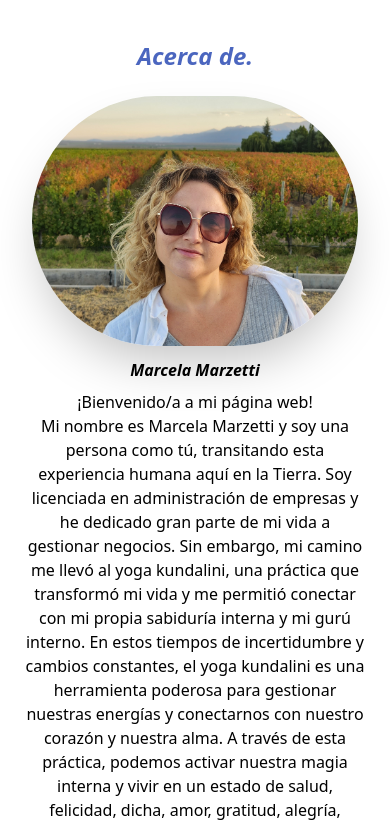
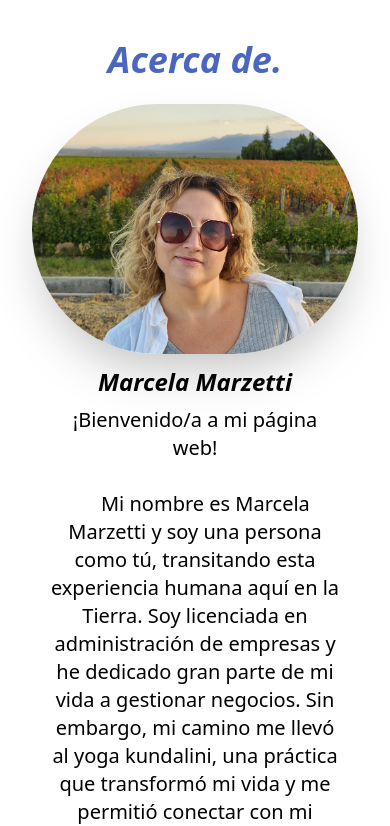
Before and after one commit to ortizfram/Yoga-Membership-videos-page, a Next.js app in the folder membership-page/: page /Acerca in a window 390 px wide. Shown: the top 826 px of the page. Built offline with nearby package versions, Linux system fonts and the light colour scheme.

Commit message:
fixing about responsiveness

```diff
--- a/membership-page/pages/Acerca.jsx
+++ b/membership-page/pages/Acerca.jsx
@@ -6,7 +6,7 @@ const Acerca = () => {
     // container
     <div id="about" className="w-full h-auto m-auto p-6">
       {/* section title */}
-      <h1 className="p-4 text-2xl italic font-bold text-center text-blue-800/80">
+      <h1 className="p-4 text-4xl italic font-bold text-center text-blue-800/80">
         Acerca de.
       </h1>
 
@@ -22,34 +22,36 @@ const Acerca = () => {
               alt="marcela marzetti"
               className="shadow-2xl rounded-full w-[200px] h-[100px] sm:h-[250px] sm:w-[650px] md:w-[2100px] object-cover border-none"
             />
-            <h3 className="mt-3 font-semibold italic md:pb-5">
+            <h3 className="mt-3 font-semibold italic md:pb-5 text-2xl">
               Marcela Marzetti
             </h3>
           </div>
         </div>
 
         {/* content */}
-        <div className="flex-row md:flex md:text-start">
-          <p>
-            ¡Bienvenido/a a mi página web! <br /> Mi nombre es Marcela Marzetti
-            y soy una persona como tú, transitando esta experiencia humana aquí
-            en la Tierra. Soy licenciada en administración de empresas y he
-            dedicado gran parte de mi vida a gestionar negocios. Sin embargo, mi
-            camino me llevó al yoga kundalini, una práctica que transformó mi
-            vida y me permitió conectar con mi propia sabiduría interna y mi
-            gurú interno. En estos tiempos de incertidumbre y cambios
-            constantes, el yoga kundalini es una herramienta poderosa para
-            gestionar nuestras energías y conectarnos con nuestro corazón y
-            nuestra alma. A través de esta práctica, podemos activar nuestra
-            magia interna y vivir en un estado de salud, felicidad, dicha, amor,
-            gratitud, alegría, abundancia, paz y prosperidad. Mi intención es
-            acompañarte en este camino de autodescubrimiento y ayudarte a
-            conectar con tu propio gurú interno, esa sabiduría interna que te
-            guía y te permite obtener tu auto-maestría. Juntos, podemos abrir la
-            puerta al campo ilimitado de infinitas posibilidades y concretar
-            todas tus intenciones para vivir en un estado de armonía. ¡Te invito
-            a explorar mi página web y descubrir cómo puedo ayudarte en este
-            camino de crecimiento personal!
+        <div className="flex-row md:flex md:text-start px-6">
+          <p className="text-xl">
+            ¡Bienvenido/a a mi página web! <br />
+            <br />
+            &nbsp;&nbsp;&nbsp;&nbsp;Mi nombre es Marcela Marzetti y soy una
+            persona como tú, transitando esta experiencia humana aquí en la
+            Tierra. Soy licenciada en administración de empresas y he dedicado
+            gran parte de mi vida a gestionar negocios. Sin embargo, mi camino
+            me llevó al yoga kundalini, una práctica que transformó mi vida y me
+            permitió conectar con mi propia sabiduría interna y mi gurú interno.
+            En estos tiempos de incertidumbre y cambios constantes, el yoga
+            kundalini es una herramienta poderosa para gestionar nuestras
+            energías y conectarnos con nuestro corazón y nuestra alma. A través
+            de esta práctica, podemos activar nuestra magia interna y vivir en
+            un estado de salud, felicidad, dicha, amor, gratitud, alegría,
+            abundancia, paz y prosperidad. Mi intención es acompañarte en este
+            camino de autodescubrimiento y ayudarte a conectar con tu propio
+            gurú interno, esa sabiduría interna que te guía y te permite obtener
+            tu auto-maestría. Juntos, podemos abrir la puerta al campo ilimitado
+            de infinitas posibilidades y concretar todas tus intenciones para
+            vivir en un estado de armonía. ¡Te invito a explorar mi página web y
+            descubrir cómo puedo ayudarte en este camino de crecimiento
+            personal!
           </p>
         </div>
       </div>
--- a/membership-page/pages/Hero.jsx
+++ b/membership-page/pages/Hero.jsx
@@ -28,7 +28,7 @@ const Hero = () => {
         </div>
       </div>
 
-      <div className="uppercase text-center text-white font-extrabold ">
+      <div className="uppercase text-center text-white font-extrabold">
         <h3 className="text-xl font-serif font-thin underline">
           Kundalini Marcela.
         </h3>
```
